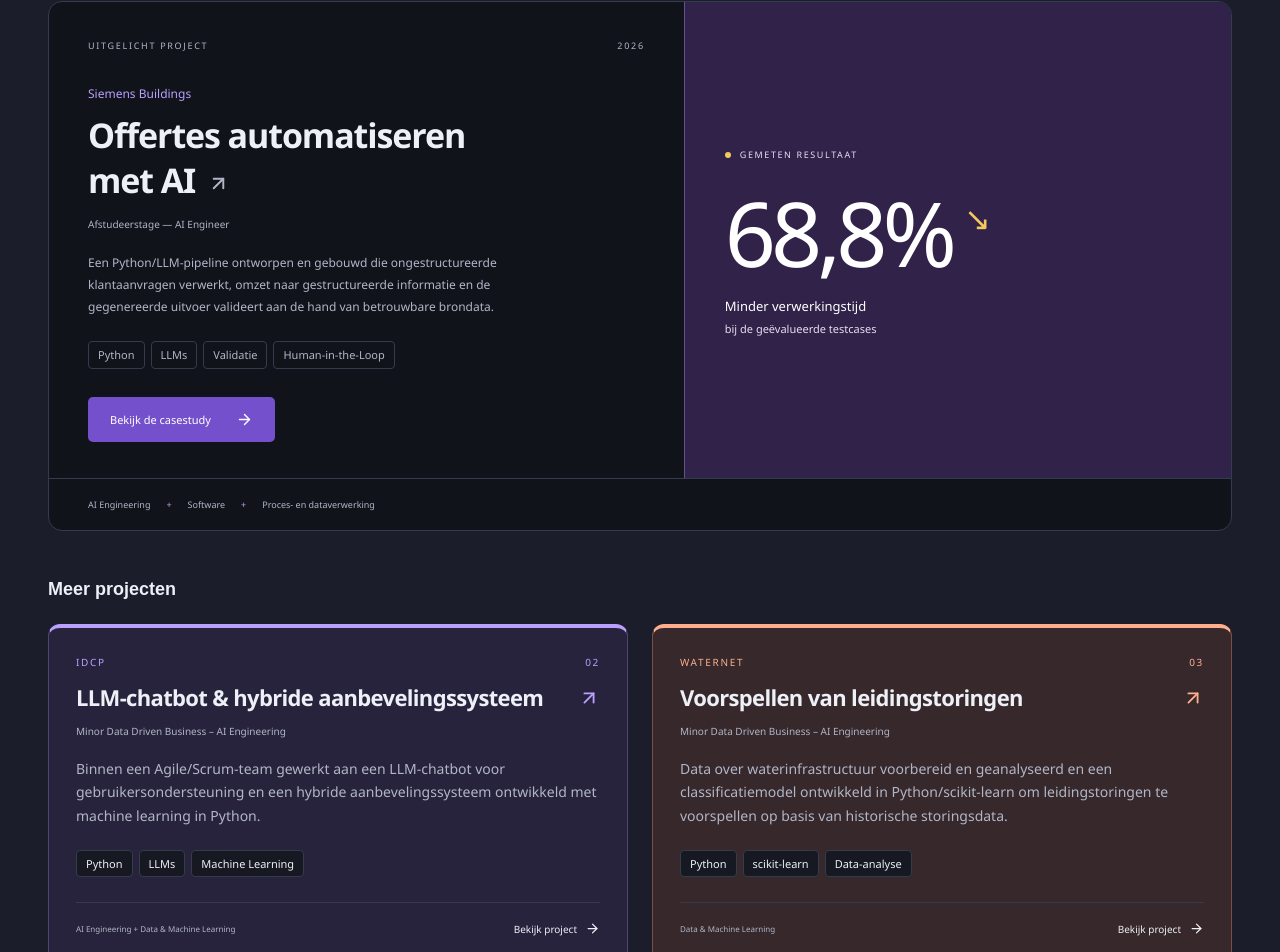
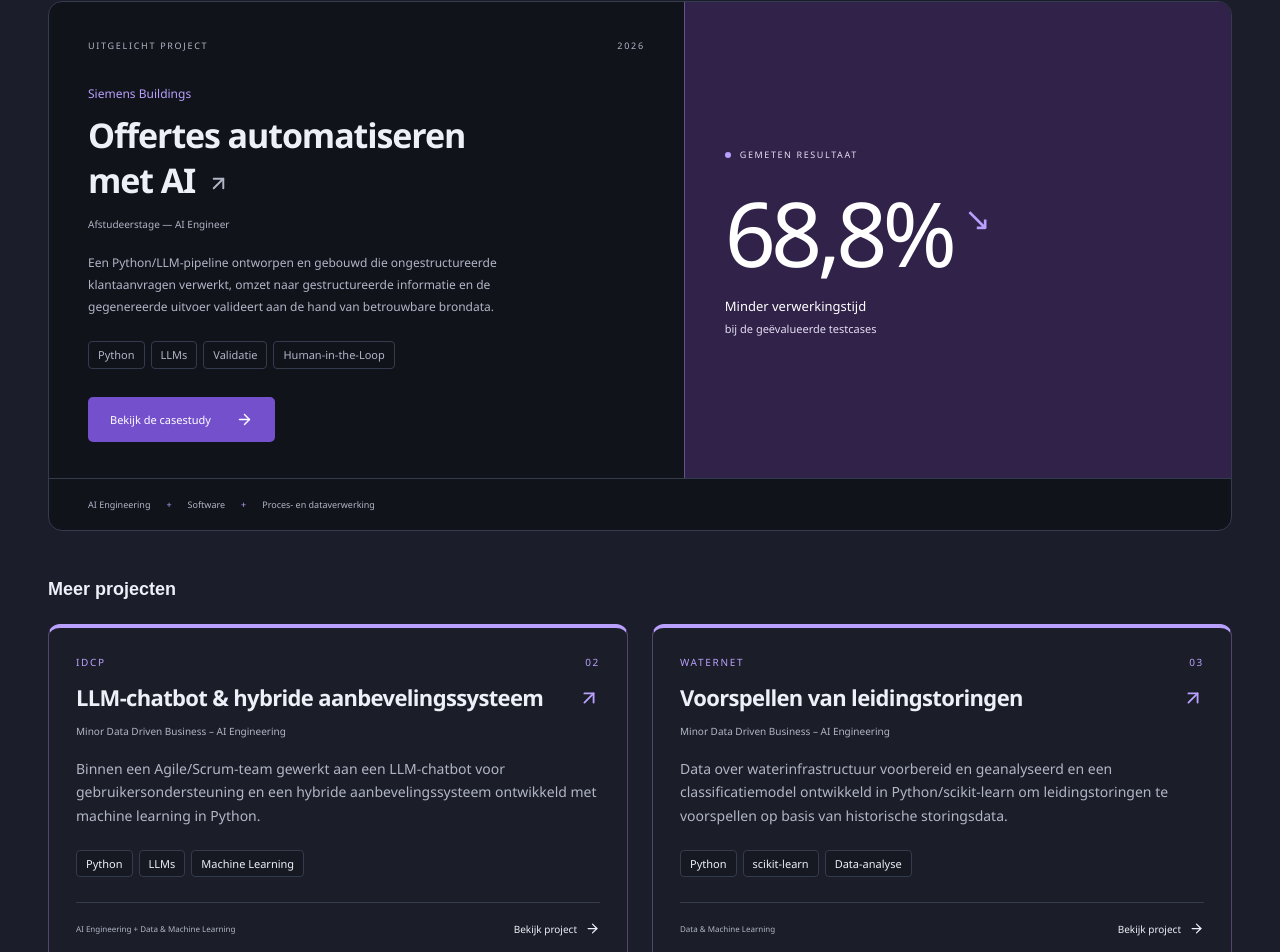
Before and after one commit to Kaan-Bas/portfolio, a React (Vite) app: page / in a window 1280 px wide. Shown: the part 1419-2371 px from the top of the page. Built offline with nearby package versions, Linux system fonts and the light colour scheme; a web font is replaced by a local one.

Commit message:
style(theme): limit discipline colors to diagrams, pillars and skills

```diff
--- a/src/components/Diagrams.tsx
+++ b/src/components/Diagrams.tsx
@@ -102,6 +102,7 @@
   return (
     <figure
       className={`project-visual ${type} ${large ? 'visual-large' : ''}`}
+      data-area={type === 'water' ? 'data' : 'ai'}
       aria-label={
         type === 'water'
           ? 'Conceptuele workflow: historische data, analyse, classificatie en voorspelling van leidingstoringen'
--- a/src/components/ProjectCards.tsx
+++ b/src/components/ProjectCards.tsx
@@ -57,7 +57,7 @@
 
 export function ProjectCard({ project, index }: { project: Project; index: number }) {
   return (
-    <article className="project-card" data-area={project.visual === 'water' ? 'data' : 'ai'}>
+    <article className="project-card">
       <div className="project-card-body">
         <div className="project-overline">
           <span>{project.organization}</span>
--- a/src/pages/ProjectPage.tsx
+++ b/src/pages/ProjectPage.tsx
@@ -12,7 +12,7 @@
   if (!project) return <NotFound />
   const nextProject = projects.find((item) => item.slug !== slug)!
   return (
-    <main id="main-content" data-area={project.visual === 'water' ? 'data' : 'ai'} tabIndex={-1}>
+    <main id="main-content" tabIndex={-1}>
       <section className="case-hero container simple-project-hero">
         <BackToWork />
         <p className="eyebrow case-eyebrow">
--- a/src/styles.css
+++ b/src/styles.css
@@ -20,29 +20,21 @@
   --accent-surface: #28233c;
   --accent-line: #51446e;
   --section-alternate: #1b1d2b;
-  --contact-surface: #302b20;
+  --contact-surface: #1b1d2b;
   --diagram-line: #8c82a3;
   --feature-surface: #302248;
   --ai-ink: #b9a0ff;
   --ai-surface: #28233c;
   --ai-line: #51446e;
-  --ai-solid: #7550cd;
-  --ai-hover: #6240b6;
   --software-ink: #67d9c2;
   --software-surface: #1d3333;
   --software-line: #37635c;
-  --software-solid: #196c62;
-  --software-hover: #125b53;
   --data-ink: #ffae8d;
   --data-surface: #36282b;
   --data-line: #774f45;
-  --data-solid: #ad472b;
-  --data-hover: #913820;
   --automation-ink: #e9c073;
   --automation-surface: #352e21;
   --automation-line: #65553b;
-  --automation-solid: #835e1d;
-  --automation-hover: #6d4c16;
   --success-surface: #20382e;
   --success-line: #47715e;
   --success-ink: #a1e0bc;
@@ -56,38 +48,23 @@
   --area-ink: var(--ai-ink);
   --area-surface: var(--ai-surface);
   --area-line: var(--ai-line);
-  --area-solid: var(--ai-solid);
-  --area-hover: var(--ai-hover);
 }
 [data-area='software'] {
   --area-ink: var(--software-ink);
   --area-surface: var(--software-surface);
   --area-line: var(--software-line);
-  --area-solid: var(--software-solid);
-  --area-hover: var(--software-hover);
 }
 [data-area='data'] {
   --area-ink: var(--data-ink);
   --area-surface: var(--data-surface);
   --area-line: var(--data-line);
-  --area-solid: var(--data-solid);
-  --area-hover: var(--data-hover);
 }
 [data-area='automation'] {
   --area-ink: var(--automation-ink);
   --area-surface: var(--automation-surface);
   --area-line: var(--automation-line);
-  --area-solid: var(--automation-solid);
-  --area-hover: var(--automation-hover);
 }
 
-main[data-area] {
-  --accent: var(--area-ink);
-  --accent-solid: var(--area-solid);
-  --accent-hover: var(--area-hover);
-  --accent-surface: var(--area-surface);
-  --accent-line: var(--area-line);
-}
 *,
 *::before,
 *::after {
@@ -164,11 +141,9 @@
   padding-block: 104px;
   border-top: 1px solid var(--line);
 }
-.work-section {
+.work-section,
+.experience-section {
   background: var(--section-alternate);
-}
-.experience-section {
-  background: var(--software-surface);
 }
 .accent {
   color: var(--accent);
@@ -364,9 +339,6 @@
   line-height: 1.12;
   margin-left: -4px;
 }
-.hero h1 .accent {
-  color: var(--data-ink);
-}
 .hero h2 {
   font-size: clamp(24px, 2.55vw, 33px);
   line-height: 1.43;
@@ -630,7 +602,6 @@
 .featured-result {
   --ink: #fff;
   --muted: #e5def4;
-  --accent: #f4c85c;
   --line: #65518e;
   color: var(--ink);
   display: flex;
@@ -718,17 +689,20 @@
 .project-card {
   display: flex;
   flex-direction: column;
-  background: var(--area-surface);
-  border: 1px solid var(--area-line);
-  border-top: 4px solid var(--area-ink);
+  background: var(--surface);
+  border: 1px solid var(--accent-line);
+  border-top: 4px solid var(--accent);
   border-radius: 12px;
   overflow: hidden;
   transition: border-color 0.2s;
 }
 .project-card:hover {
-  border-color: var(--area-ink);
+  border-color: var(--accent);
 }
 .project-visual {
+  --accent: var(--area-ink);
+  --accent-surface: var(--area-surface);
+  --accent-line: var(--area-line);
   background: var(--ai-surface);
   padding: 22px 25px;
   min-height: 224px;
@@ -872,7 +846,7 @@
   flex-direction: column;
 }
 .project-card .project-overline {
-  color: var(--area-ink);
+  color: var(--accent);
   font-size: 10px;
 }
 .project-card h3 {
@@ -889,7 +863,7 @@
 }
 .project-card h3 svg {
   margin-top: 5px;
-  color: var(--area-ink);
+  color: var(--accent);
   transition: transform 0.2s;
 }
 .project-card h3 a:hover svg {
@@ -930,7 +904,7 @@
   white-space: nowrap;
 }
 .project-card-bottom a:hover {
-  color: var(--area-ink);
+  color: var(--accent);
 }
 
 /* Personal background */
@@ -949,7 +923,7 @@
   font-weight: 650;
   max-width: 440px;
   padding-left: 24px;
-  border-left: 4px solid var(--software-ink);
+  border-left: 4px solid var(--accent);
 }
 .about-copy > p {
   font-size: 15px;
@@ -1048,12 +1022,12 @@
 .education-card {
   background: var(--paper);
   border: 1px solid var(--line);
-  border-left: 4px solid var(--software-ink);
+  border-left: 4px solid var(--accent);
   border-radius: 12px;
   padding: 29px;
 }
 .education-card > svg {
-  color: var(--software-ink);
+  color: var(--accent);
   margin-bottom: 19px;
 }
 .education-institution {
```
Also changed, not shown: public/favicon.svg, 1 other file (tests, documents, lock files or other folders).
